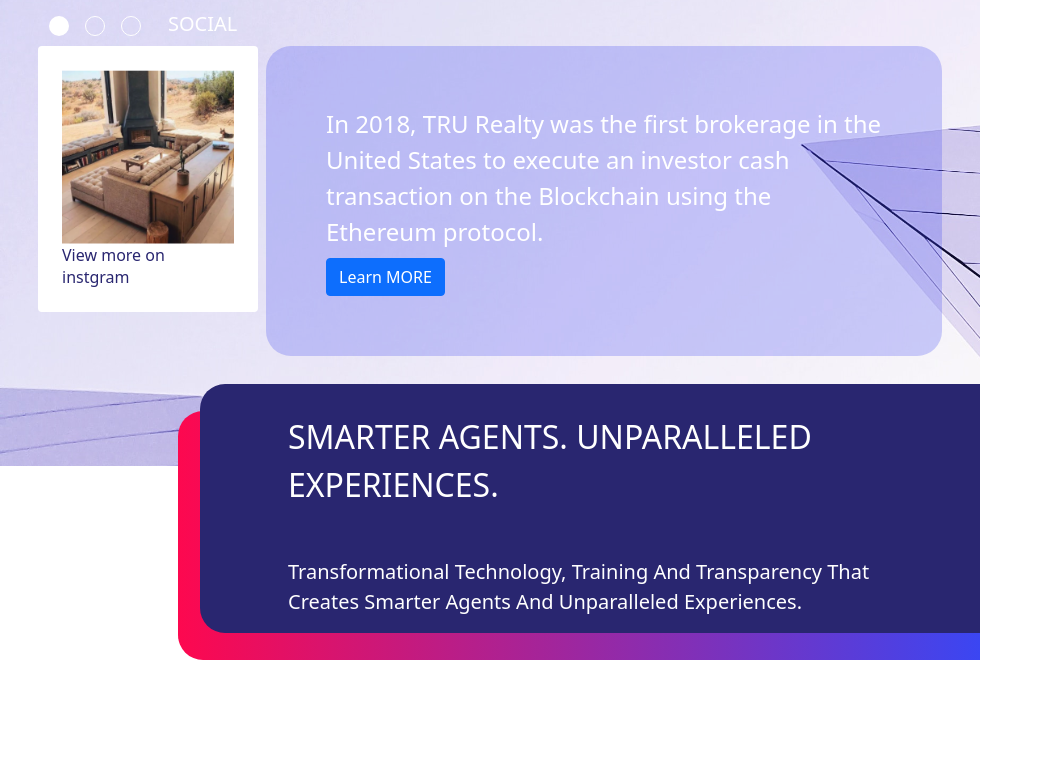
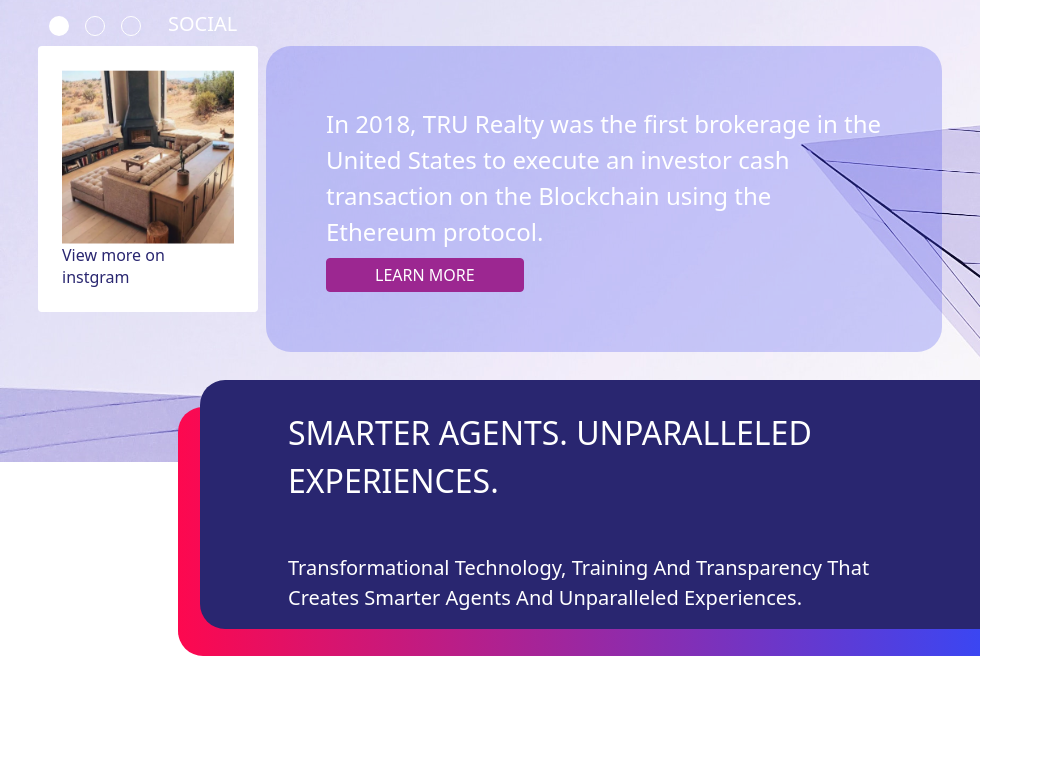
Before and after one commit to haisontop/trurealy, a React (Create React App) app: page / in a window 1280 px wide. Shown: the part 1399-2159 px from the top of the page, without its empty margins (0-1043 px from the left). Built offline with nearby package versions, Linux system fonts and the light colour scheme.

Commit message:
button styling

```diff
--- a/src/components/home/JoinUs/JoinUs.jsx
+++ b/src/components/home/JoinUs/JoinUs.jsx
@@ -35,7 +35,7 @@
                 to execute an investor cash transaction on the Blockchain using
                 the Ethereum protocol.
               </div>
-              <Button className="mt-2">Learn MORE</Button>
+              <Button className="mt-2 btn-pink px-5">LEARN MORE</Button>
             </div>
           </div>
         </div>
--- /dev/null
+++ b/src/style/scss/buttons.scss
@@ -0,0 +1,3 @@
+$btn-padding-y: 4px;
+
+@import "bootstrap/scss/buttons";
--- a/src/style/scss/global.scss
+++ b/src/style/scss/global.scss
@@ -25,6 +25,7 @@
 @import "bootstrap/scss/variables";
 
 @import "./mixin";
+@import "./buttons";
 
 @import "bootstrap/scss/root";
 
@@ -35,6 +36,7 @@
 @import "bootstrap/scss/images";
 @import "bootstrap/scss/containers";
 @import "bootstrap/scss/grid";
+
 @import "bootstrap/scss/helpers";
 
 // 5. Optionally include utilities API last to generate classes based on the Sass map in `_utilities.scss`
```
